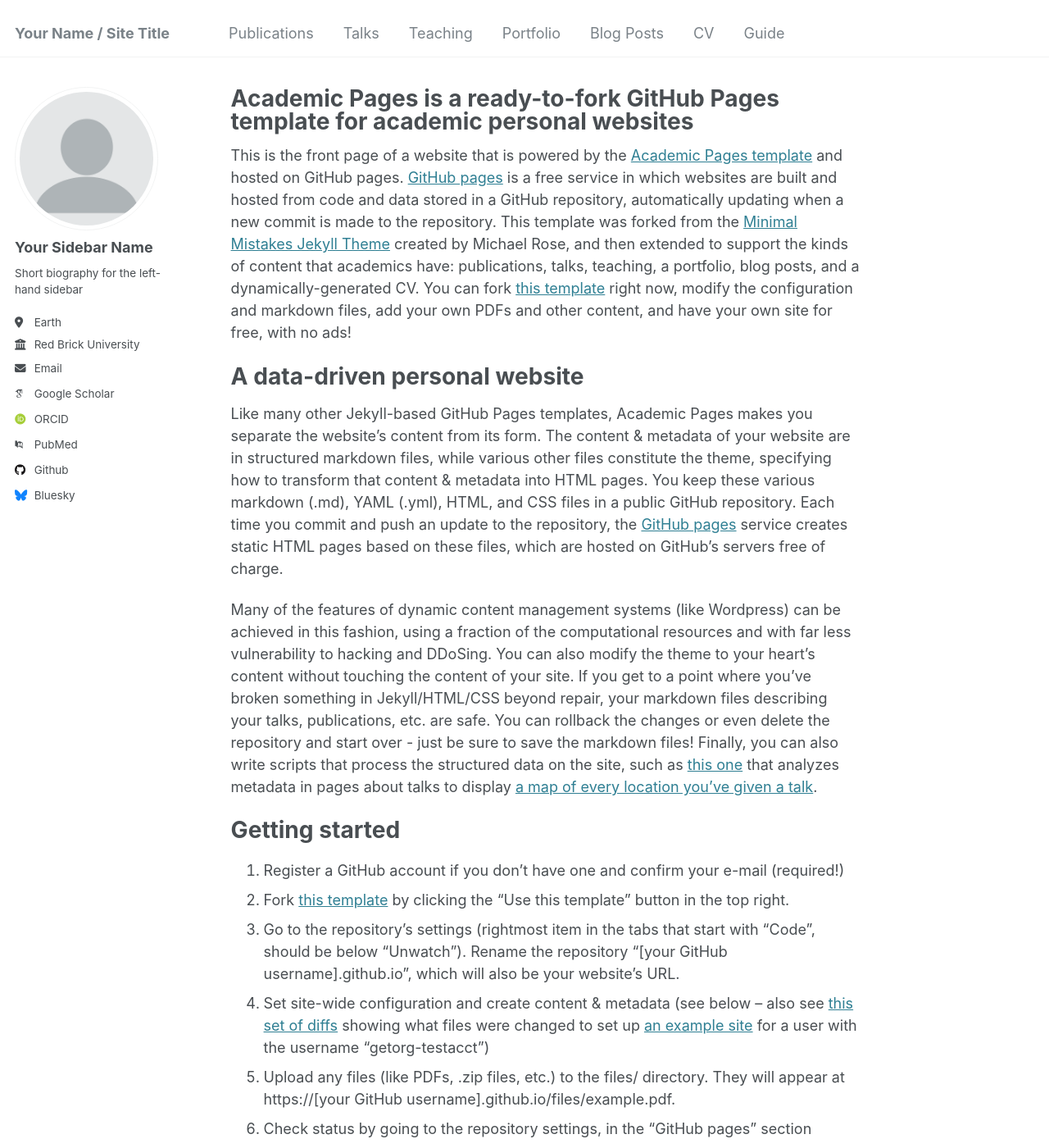
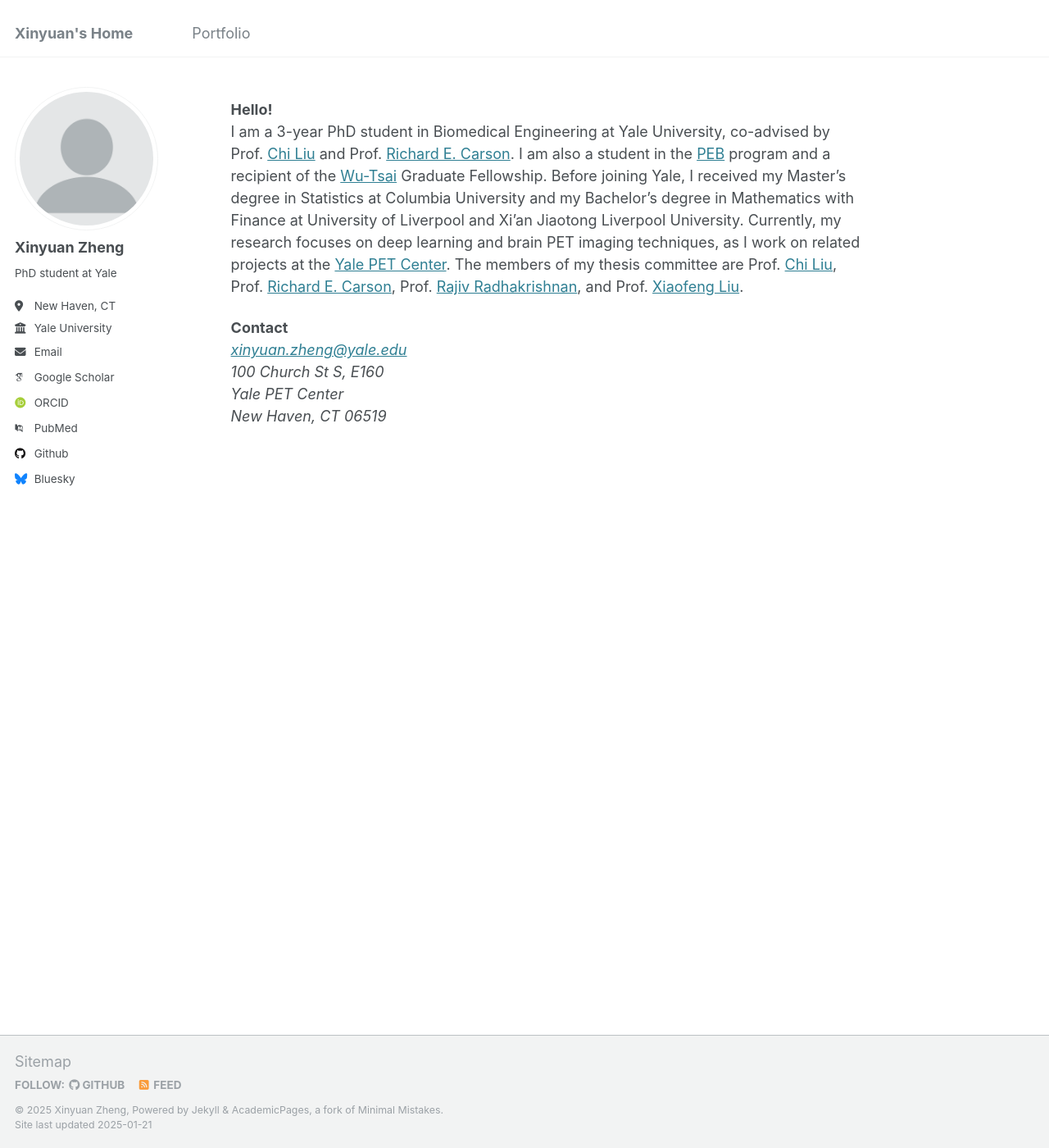
Before and after one commit to xinyuan-zheng/xinyuan-zheng.github.io, a Jekyll site: the page built from _pages/about.md, in a window 1280 px wide and 1400 px high. Shown: the whole window at 82% size. Built offline with Jekyll 4.4.1, drawn with Linux system fonts in a browser that asks for light colours; some web fonts are replaced; some of the changed text lies outside the part shown.

Commit message:
Update config and about

```diff
--- a/_config.yml
+++ b/_config.yml
@@ -8,10 +8,10 @@
 
 # Basic Site Settings
 locale                   : "en-US"
-title                    : "Your Name / Site Title"
+title                    : "Xinyuan's Home"
 title_separator          : "-"
-name                     : &name "Your Name"
-description              : &description "personal description"
+name                     : &name "Xinyuan Zheng"
+description              : &description " "
 url                      : https://academicpages.github.io # the base hostname & protocol for your site e.g. "https://[your GitHub username].github.io"
 baseurl                  : "" # the subpath of your site, e.g. "/blog"
 repository               : "academicpages/academicpages.github.io"
@@ -22,13 +22,13 @@
 author:
   # Biographic information
   avatar           : "profile.png"
-  name             : "Your Sidebar Name"
+  name             : "Xinyuan Zheng"
   pronouns         : # example: "she/her"
-  bio              : "Short biography for the left-hand sidebar"
-  location         : "Earth"
-  employer         : "Red Brick University"
+  bio              : "PhD student at Yale"
+  location         : "New Haven, CT"
+  employer         : "Yale University"
   uri              : # URL
-  email            : "none@example.org"
+  email            : "xinyuan.zheng@yale.edu"
 
   # Academic websites
   arxiv            : # URL - Update with the correct link to your profile
--- a/_pages/about.md
+++ b/_pages/about.md
@@ -1,49 +1,19 @@
 ---
 permalink: /
-title: "Academic Pages is a ready-to-fork GitHub Pages template for academic personal websites"
+title: " "
 author_profile: true
 redirect_from:
   - /about/
   - /about.html
 ---
+<b>Hello!</b> <br/>
+I am a 3-year PhD student in Biomedical Engineering at Yale University, co-advised by Prof. <a href="https://seas.yale.edu/faculty-research/faculty-directory/chi-liu">Chi Liu</a> and Prof. <a href="https://seas.yale.edu/faculty-research/faculty-directory/richard-e-carson">Richard E. Carson</a>. I am also a student in the <a href="https://physics-engineering-biology.yale.edu/">PEB</a> program and a recipient of the <a href="https://wti.yale.edu/">Wu-Tsai</a> Graduate Fellowship. Before joining Yale, I received my Master's degree in Statistics at Columbia University and my Bachelor's degree in Mathematics with Finance at University of Liverpool and Xi'an Jiaotong Liverpool University. Currently, my research focuses on deep learning and brain PET imaging techniques, as I work on related projects at the <a href="https://medicine.yale.edu/pet/">Yale PET Center</a>. The members of my thesis committee are Prof. <a href="https://seas.yale.edu/faculty-research/faculty-directory/chi-liu">Chi Liu</a>, Prof. <a href="https://seas.yale.edu/faculty-research/faculty-directory/richard-e-carson">Richard E. Carson</a>, Prof. <a href="https://medicine.yale.edu/profile/rajiv-radhakrishnan/">Rajiv Radhakrishnan</a>, and Prof. <a href="https://medicine.yale.edu/diagnosticradiology/profile/xiaofeng-liu/">Xiaofeng Liu</a>.
 
-This is the front page of a website that is powered by the [Academic Pages template](https://github.com/academicpages/academicpages.github.io) and hosted on GitHub pages. [GitHub pages](https://pages.github.com) is a free service in which websites are built and hosted from code and data stored in a GitHub repository, automatically updating when a new commit is made to the repository. This template was forked from the [Minimal Mistakes Jekyll Theme](https://mmistakes.github.io/minimal-mistakes/) created by Michael Rose, and then extended to support the kinds of content that academics have: publications, talks, teaching, a portfolio, blog posts, and a dynamically-generated CV. You can fork [this template](https://github.com/academicpages/academicpages.github.io) right now, modify the configuration and markdown files, add your own PDFs and other content, and have your own site for free, with no ads!
-
-A data-driven personal website
-======
-Like many other Jekyll-based GitHub Pages templates, Academic Pages makes you separate the website's content from its form. The content & metadata of your website are in structured markdown files, while various other files constitute the theme, specifying how to transform that content & metadata into HTML pages. You keep these various markdown (.md), YAML (.yml), HTML, and CSS files in a public GitHub repository. Each time you commit and push an update to the repository, the [GitHub pages](https://pages.github.com/) service creates static HTML pages based on these files, which are hosted on GitHub's servers free of charge.
-
-Many of the features of dynamic content management systems (like Wordpress) can be achieved in this fashion, using a fraction of the computational resources and with far less vulnerability to hacking and DDoSing. You can also modify the theme to your heart's content without touching the content of your site. If you get to a point where you've broken something in Jekyll/HTML/CSS beyond repair, your markdown files describing your talks, publications, etc. are safe. You can rollback the changes or even delete the repository and start over - just be sure to save the markdown files! Finally, you can also write scripts that process the structured data on the site, such as [this one](https://github.com/academicpages/academicpages.github.io/blob/master/talkmap.ipynb) that analyzes metadata in pages about talks to display [a map of every location you've given a talk](https://academicpages.github.io/talkmap.html).
-
-Getting started
-======
-1. Register a GitHub account if you don't have one and confirm your e-mail (required!)
-1. Fork [this template](https://github.com/academicpages/academicpages.github.io) by clicking the "Use this template" button in the top right.
-1. Go to the repository's settings (rightmost item in the tabs that start with "Code", should be below "Unwatch"). Rename the repository "[your GitHub username].github.io", which will also be your website's URL.
-1. Set site-wide configuration and create content & metadata (see below -- also see [this set of diffs](http://archive.is/3TPas) showing what files were changed to set up [an example site](https://getorg-testacct.github.io) for a user with the username "getorg-testacct")
-1. Upload any files (like PDFs, .zip files, etc.) to the files/ directory. They will appear at https://[your GitHub username].github.io/files/example.pdf.
-1. Check status by going to the repository settings, in the "GitHub pages" section
-
-Site-wide configuration
-------
-The main configuration file for the site is in the base directory in [_config.yml](https://github.com/academicpages/academicpages.github.io/blob/master/_config.yml), which defines the content in the sidebars and other site-wide features. You will need to replace the default variables with ones about yourself and your site's github repository. The configuration file for the top menu is in [_data/navigation.yml](https://github.com/academicpages/academicpages.github.io/blob/master/_data/navigation.yml). For example, if you don't have a portfolio or blog posts, you can remove those items from that navigation.yml file to remove them from the header.
-
-Create content & metadata
-------
-For site content, there is one markdown file for each type of content, which are stored in directories like _publications, _talks, _posts, _teaching, or _pages. For example, each talk is a markdown file in the [_talks directory](https://github.com/academicpages/academicpages.github.io/tree/master/_talks). At the top of each markdown file is structured data in YAML about the talk, which the theme will parse to do lots of cool stuff. The same structured data about a talk is used to generate the list of talks on the [Talks page](https://academicpages.github.io/talks), each [individual page](https://academicpages.github.io/talks/2012-03-01-talk-1) for specific talks, the talks section for the [CV page](https://academicpages.github.io/cv), and the [map of places you've given a talk](https://academicpages.github.io/talkmap.html) (if you run this [python file](https://github.com/academicpages/academicpages.github.io/blob/master/talkmap.py) or [Jupyter notebook](https://github.com/academicpages/academicpages.github.io/blob/master/talkmap.ipynb), which creates the HTML for the map based on the contents of the _talks directory).
-
-**Markdown generator**
-
-The repository includes [a set of Jupyter notebooks](https://github.com/academicpages/academicpages.github.io/tree/master/markdown_generator
-) that converts a CSV containing structured data about talks or presentations into individual markdown files that will be properly formatted for the Academic Pages template. The sample CSVs in that directory are the ones I used to create my own personal website at stuartgeiger.com. My usual workflow is that I keep a spreadsheet of my publications and talks, then run the code in these notebooks to generate the markdown files, then commit and push them to the GitHub repository.
-
-How to edit your site's GitHub repository
-------
-Many people use a git client to create files on their local computer and then push them to GitHub's servers. If you are not familiar with git, you can directly edit these configuration and markdown files directly in the github.com interface. Navigate to a file (like [this one](https://github.com/academicpages/academicpages.github.io/blob/master/_talks/2012-03-01-talk-1.md) and click the pencil icon in the top right of the content preview (to the right of the "Raw | Blame | History" buttons). You can delete a file by clicking the trashcan icon to the right of the pencil icon. You can also create new files or upload files by navigating to a directory and clicking the "Create new file" or "Upload files" buttons.
-
-Example: editing a markdown file for a talk
-![Editing a markdown file for a talk](/images/editing-talk.png)
-
-For more info
-------
-More info about configuring Academic Pages can be found in [the guide](https://academicpages.github.io/markdown/), the [growing wiki](https://github.com/academicpages/academicpages.github.io/wiki), and you can always [ask a question on GitHub](https://github.com/academicpages/academicpages.github.io/discussions). The [guides for the Minimal Mistakes theme](https://mmistakes.github.io/minimal-mistakes/docs/configuration/) (which this theme was forked from) might also be helpful.
+<b>Contact</b><br>
+<i>
+  <a href="mailto:xinyuan.zheng@yale.edu">xinyuan.zheng@yale.edu</a>
+  <br/>
+  100 Church St S, E160 <br />
+  Yale PET Center <br />
+  New Haven, CT 06519 <br />
+</i>
```
Also changed, not shown: _data/navigation.yml (+12 -12 lines).
